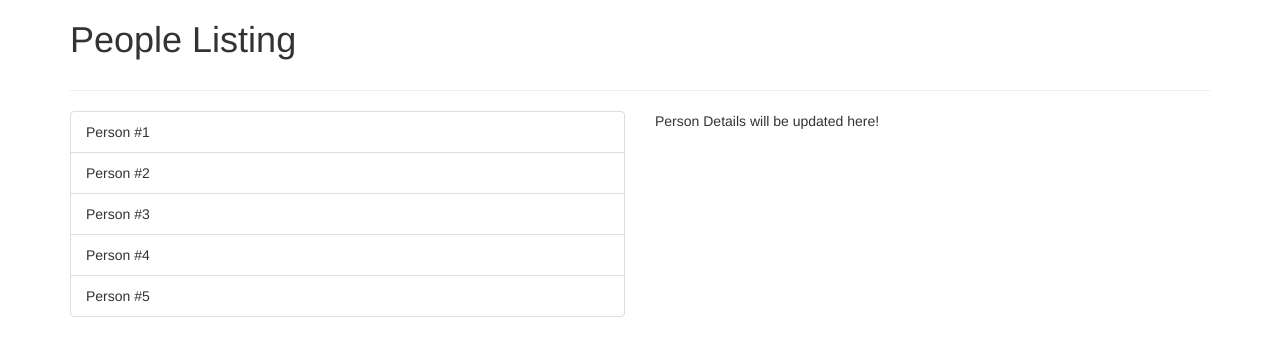
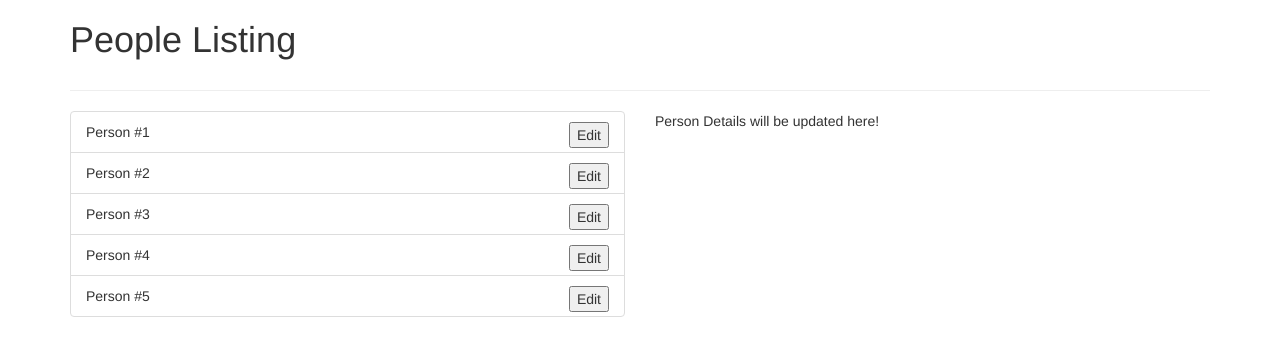
Before and after one commit to ksteve35/people-listing, a Vue app: page / in a window 1280 px wide. Shown: the top 356 px of the page. Built offline with nearby package versions, Linux system fonts and the light colour scheme.

Commit message:
Added currently nonfunctional edit buttons to each Person's row.

```diff
--- a/src/Header.vue
+++ b/src/Header.vue
@@ -9,6 +9,7 @@
 </template>
 
 <script>
+
 </script>
 
 <style>
--- a/src/People.vue
+++ b/src/People.vue
@@ -1,18 +1,26 @@
 <template>
     <div class="col-xs-12 col-sm-6">
         <ul class="list-group">
-            <li
-                class="list-group-item"
+            <li class="list-group-item"
                 v-for="index in 5"
                 :key="index">
+
                 Person #{{ index }}
+                <button style="float:right;" @click="editPerson(index)">Edit</button>
+
             </li>
         </ul>
     </div>
 </template>
 
 <script>
-
+    export default {
+        methods: {
+            editPerson(index) {
+                alert("Editing Person #" + index);
+            }
+        }
+    }
 </script>
 
 <style>
--- a/src/PersonDetails.vue
+++ b/src/PersonDetails.vue
@@ -5,6 +5,7 @@
 </template>
 
 <script>
+
 </script>
 
 <style>
```
